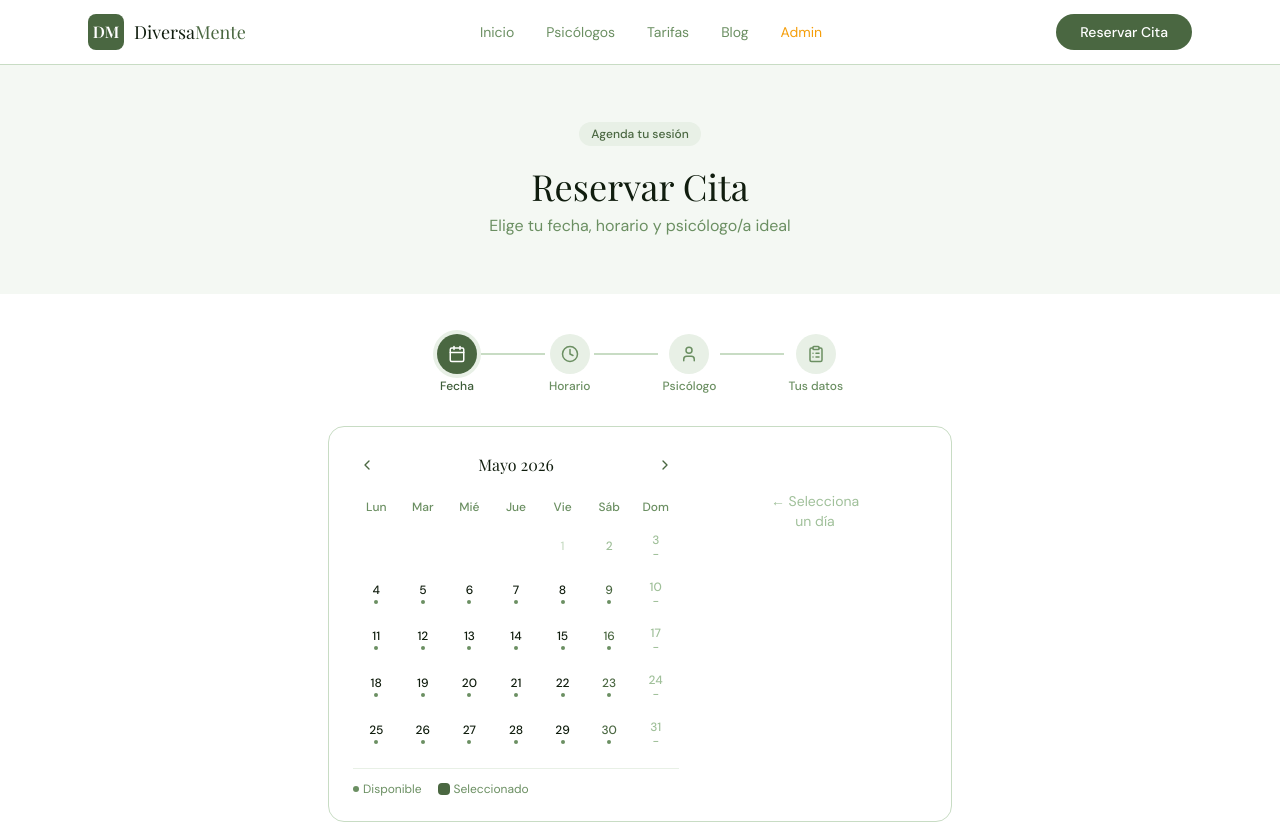
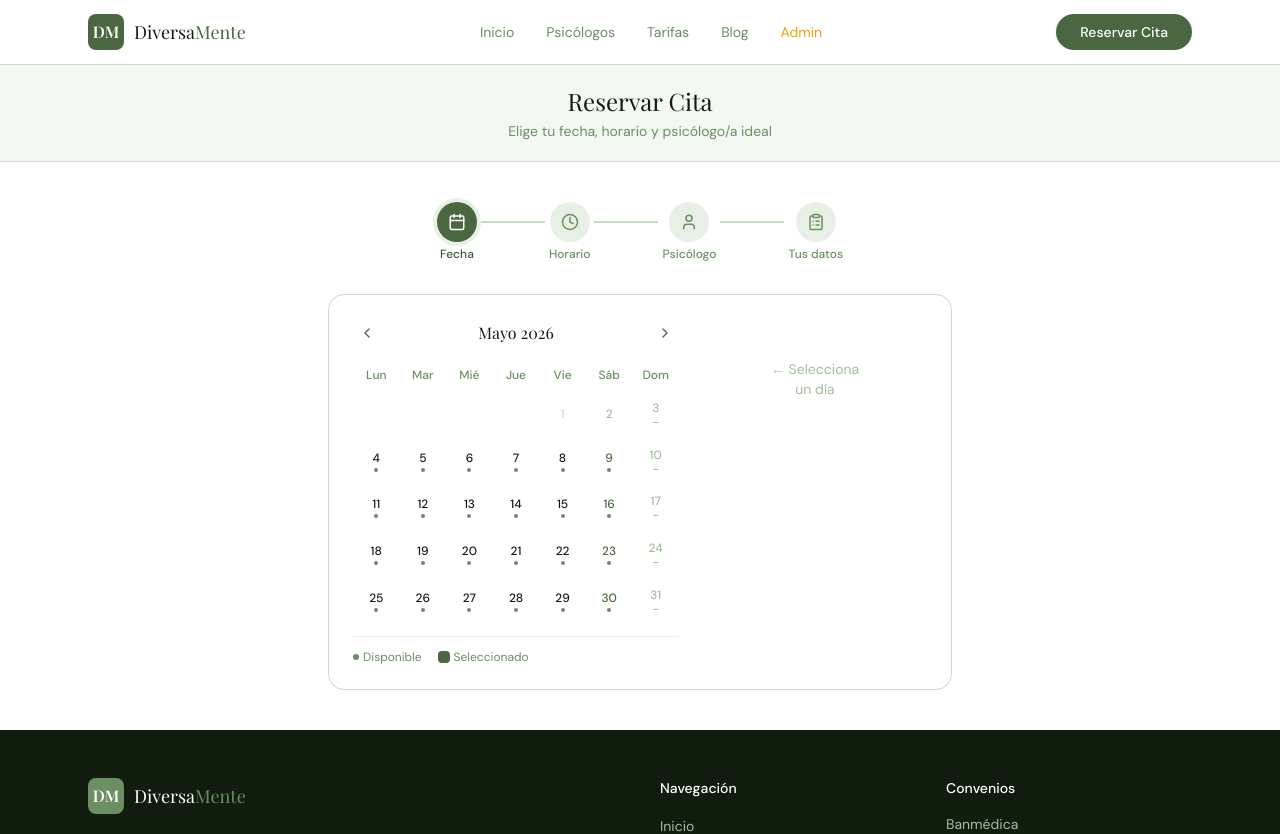
Before and after one commit to diversamente/diversamente, a Next.js app: page /reservar in a window 1280 px wide. Shown: the top 834 px of the page. Built offline with nearby package versions, Linux system fonts and the light colour scheme; a web font is replaced by a local one.

Commit message:
reducir alto encabezado reservar

```diff
--- a/src/app/reservar/page.tsx
+++ b/src/app/reservar/page.tsx
@@ -229,10 +229,9 @@ export default function ReservarPage() {
   return (
     <>
       <Navbar />
-      <div className="page-hero">
-        <div className="section-tag">Agenda tu sesión</div>
-        <h1 className="font-serif text-4xl text-sage-900 mt-2 mb-2">Reservar Cita</h1>
-        <p className="text-sage-400 text-base">Elige tu fecha, horario y psicólogo/a ideal</p>
+      <div className="bg-sage-50 py-5 px-6 text-center border-b border-sage-200">
+        <h1 className="font-serif text-2xl text-sage-900">Reservar Cita</h1>
+        <p className="text-sage-400 text-sm mt-1">Elige tu fecha, horario y psicólogo/a ideal</p>
       </div>
 
       <main className="container py-10 max-w-2xl mx-auto">
```
